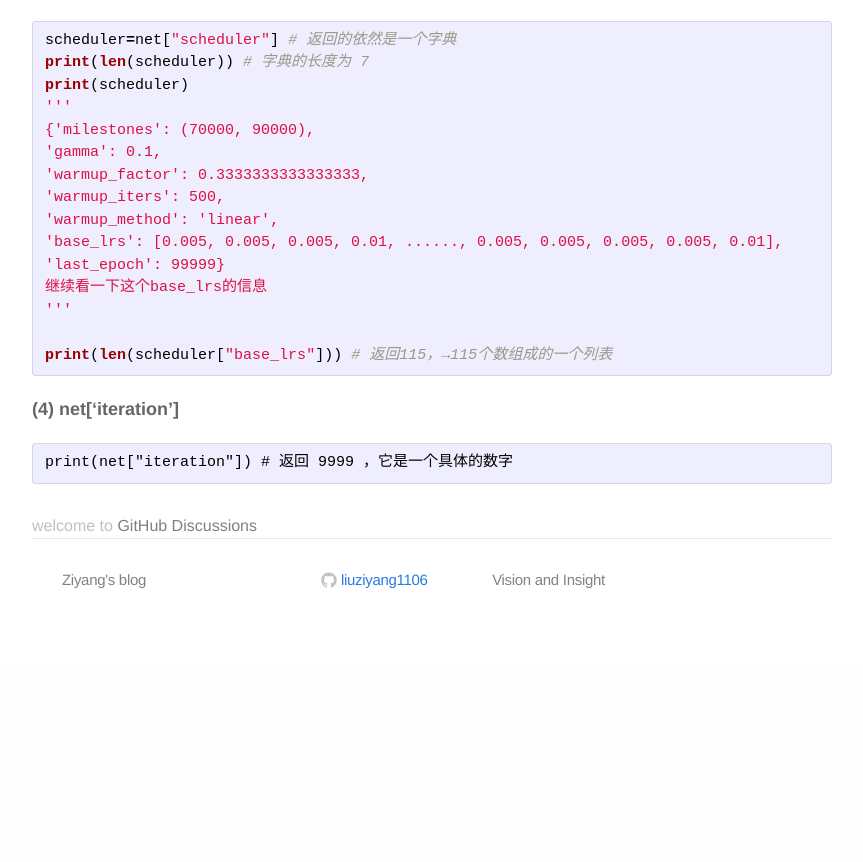
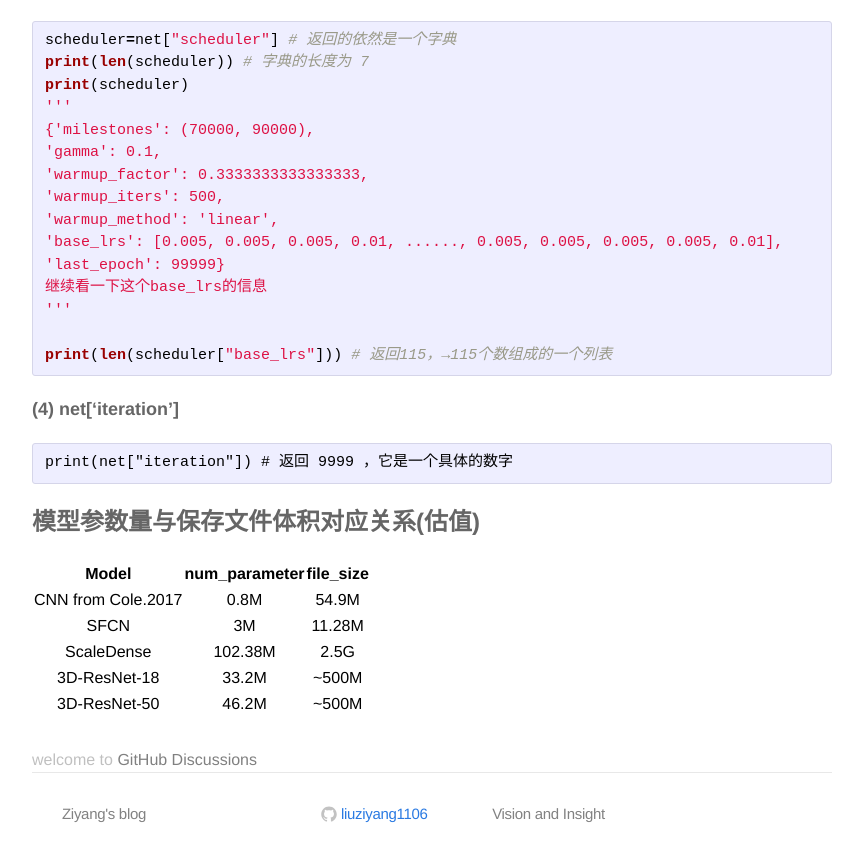
Before and after one commit to liuziyang1106/liuziyang1106.github.io, a Jekyll site: the page built from _posts/2021-3-23-pytorch-model-save-ways.md, in a window 1280 px wide and 900 px high, scrolled down 3677 px. Shown: the top 862 px of the window, without its empty margins (208-1071 px from the left). Built offline with Jekyll 4.4.1, drawn with Linux system fonts in a browser that asks for light colours; before the commit the page ends 4343 px from its top, so only the background shows below that.

Commit message:
model compare

````diff
--- a/_posts/2021-3-23-pytorch-model-save-ways.md
+++ b/_posts/2021-3-23-pytorch-model-save-ways.md
@@ -190,3 +190,15 @@ print(len(scheduler["base_lrs"])) # 返回115，→115个数组成的一个列
 ```
 print(net["iteration"]) # 返回 9999 ，它是一个具体的数字
 ```
+
+
+
+## 模型参数量与保存文件体积对应关系(估值)
+
+|       Model        | num_parameter | file_size |
+| :----------------: | :-----------: | :-------: |
+| CNN from Cole.2017 |     0.8M      |   54.9M   |
+|        SFCN        |      3M       |  11.28M   |
+|     ScaleDense     |    102.38M    |   2.5G    |
+|    3D-ResNet-18    |     33.2M     |   ~500M   |
+|    3D-ResNet-50    |     46.2M     |   ~500M   |
````
